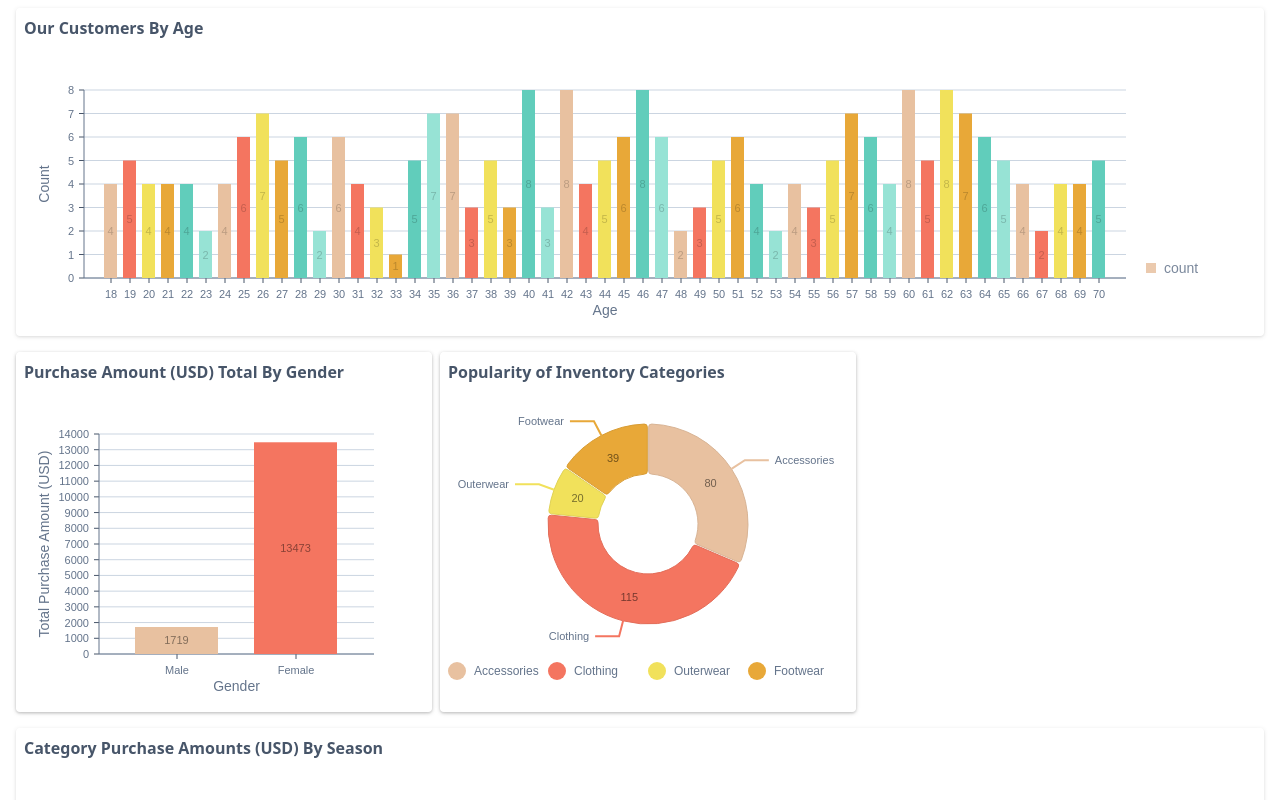
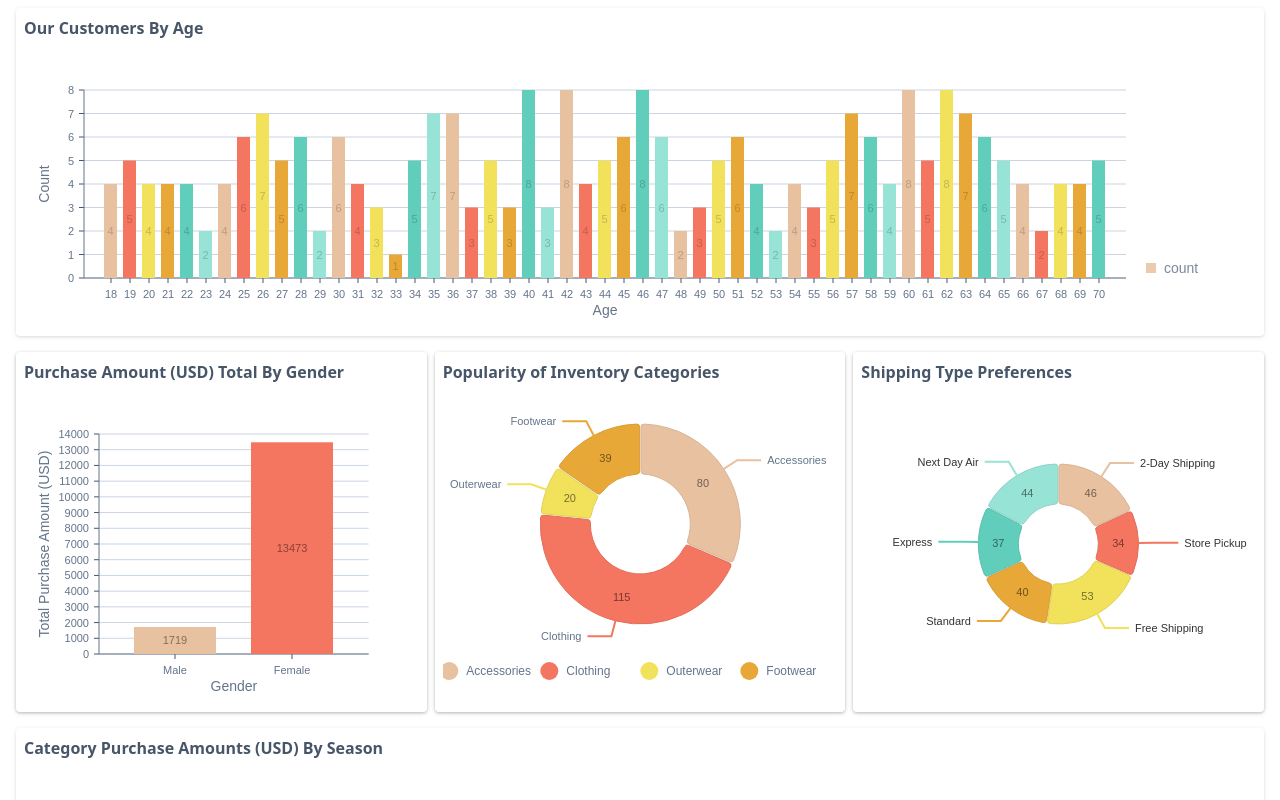
Before and after one commit to hrivera88/react-shop-dash, a React app: page / in a window 1280 px wide. Shown: the top 800 px of the page. Built offline with nearby package versions, Linux system fonts and the light colour scheme.

Commit message:
Added Shipping Preference Logic, ShippingTypeAccumulator and ShippingPrefencePieChart component to App component

```diff
--- a/src/App.tsx
+++ b/src/App.tsx
@@ -8,6 +8,7 @@ import type {
 	CategorySeasonTotals,
 	SeasonAmounts,
 	PurchaseAmountByState,
+	ShippingTypeAccumulator,
 } from './types';
 import AgeDistributionBarChart from './AgeDistributionBarChart/AgeDistributionBarChart';
 import PurchaseByGenderBarChart from './PurchaseByGenderBarChart/PurchaseByGenderBarChart';
@@ -15,6 +16,7 @@ import CategoryCountPieChart from './CategoryCountPieChart/CategoryCountPieChart
 import SeasonTotalLineChart from './SeasonTotalLineChart/SeasonTotalLineChart';
 import PurchaseAmountByStateChart from './PurchaseAmountByStateChart/PurchaseAmountByStateChart';
 import ReviewRatingPurchaseImpactChart from './ReviewRatingPurchaseImpactChart/ReviewRatingPurchaseImpactChart';
+import ShippingPreferencePieChart from './ShippingPreferencePieChart/ShippingPreferencePieChart';
 
 // Count the number of customers in each Age group
 const ageDistribution = jsonData.reduce(
@@ -130,6 +132,21 @@ const reviewRatingScatterData = jsonData.map((customer) => ({
 	id: customer['Customer ID'],
 }));
 
+// Aggregate Data for Shipping Pie Chart
+const shippingPreferencePieData = jsonData.reduce(
+	(acc: ShippingTypeAccumulator, value) => {
+		const shippingType = value['Shipping Type'];
+		if (acc[shippingType] === undefined) {
+			acc[shippingType] = { id: shippingType, label: shippingType, value: 1 };
+		} else {
+			acc[shippingType].value += 1;
+		}
+		return acc;
+	},
+	{}
+);
+const formattedShippingPieData = Object.values(shippingPreferencePieData);
+
 const App: React.FC = () => {
 	return (
 		<>
@@ -160,6 +177,16 @@ const App: React.FC = () => {
 							</h2>
 							<div className="w-full text-slate-600 h-80">
 								<CategoryCountPieChart data={categoryCountPieChartData} />
+							</div>
+						</div>
+					</div>
+					<div className="w-1/3 rounded drop-shadow">
+						<div className="p-2 w-full rounded bg-white drop-shadow">
+							<h2 className="font-bold text-slate-600">
+								Shipping Type Preferences
+							</h2>
+							<div className="w-full text-slate-600 h-80">
+								<ShippingPreferencePieChart data={formattedShippingPieData} />
 							</div>
 						</div>
 					</div>
```
